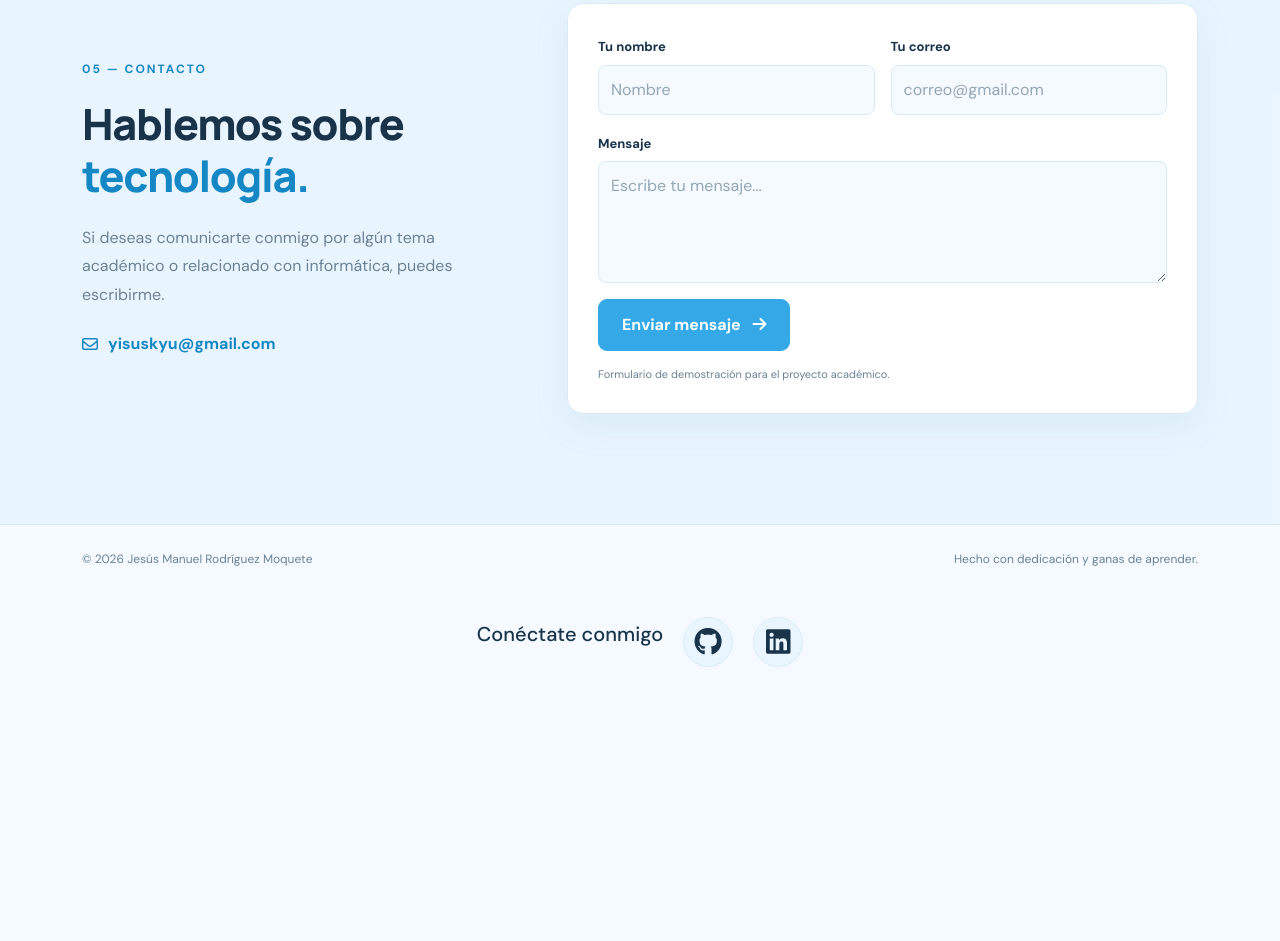
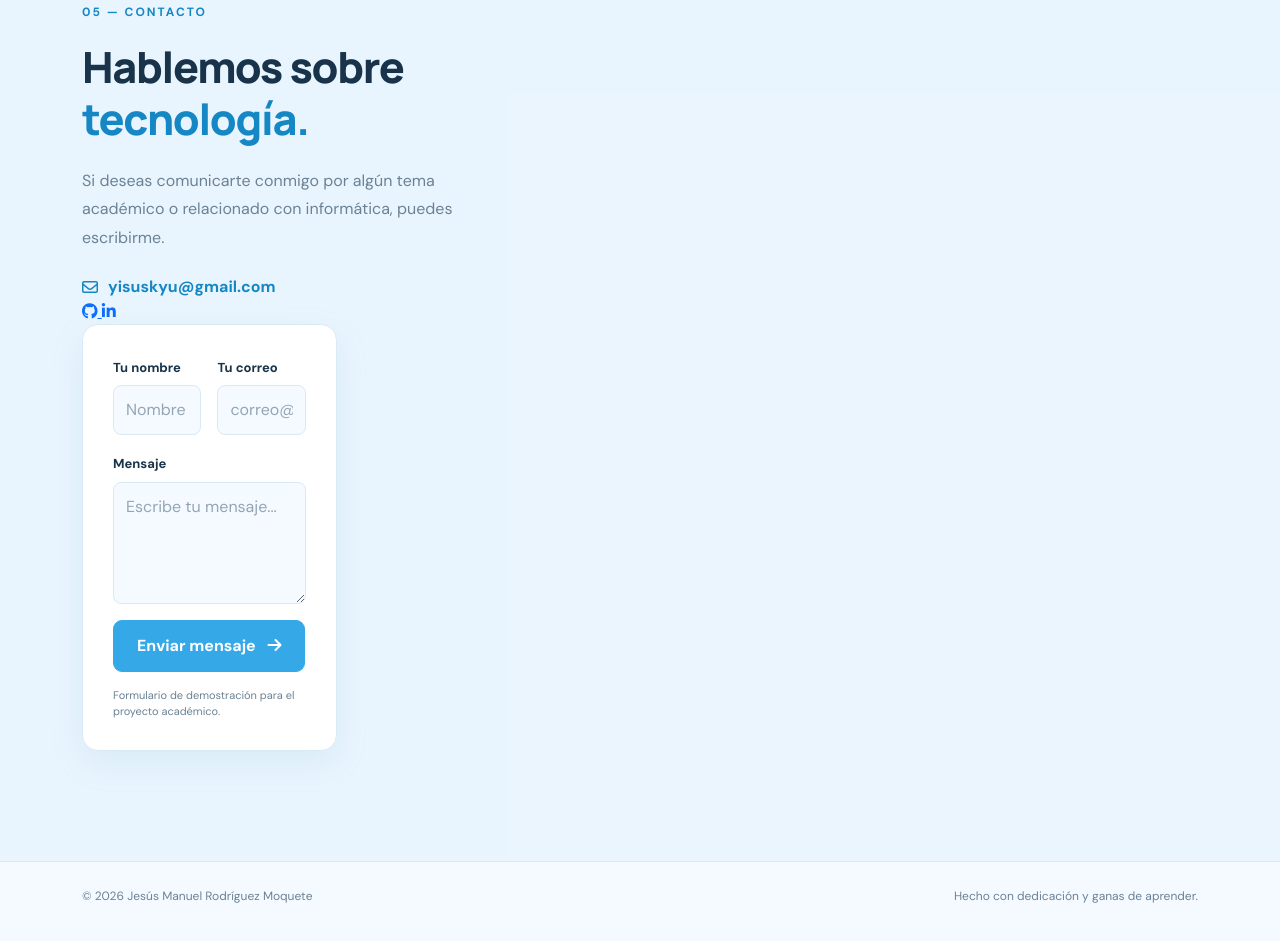
Before and after one commit to Jesusmannuel/Portafolio-web-Jesus, a plain HTML site: page index.html in a window 1280 px wide. Shown: the part 4009-4950 px from the top of the page. Before the commit the page ends 4676 px from the top, so only its background shows below. Drawn offline with nearby package versions, Linux system fonts and the light colour scheme.

Commit message:
Add social media contact links
Added social media links for GitHub and LinkedIn.

```diff
--- a/index.html
+++ b/index.html
@@ -429,6 +429,23 @@
                     <i class="fa-regular fa-envelope"></i>
                     yisuskyu@gmail.com
                 </a>
+                <div class="contact-socials">
+
+    <a href="https://github.com/Jesusmannuel"
+       target="_blank"
+       rel="noopener noreferrer"
+       aria-label="GitHub"
+       title="GitHub">
+        <i class="fa-brands fa-github"></i>
+    </a>
+
+    <a href="#"
+       class="linkedin-placeholder"
+       aria-label="LinkedIn"
+       title="LinkedIn">
+        <i class="fa-brands fa-linkedin-in"></i>
+    </a>
+
             </div>
 
             <div class="col-lg-7">
```
